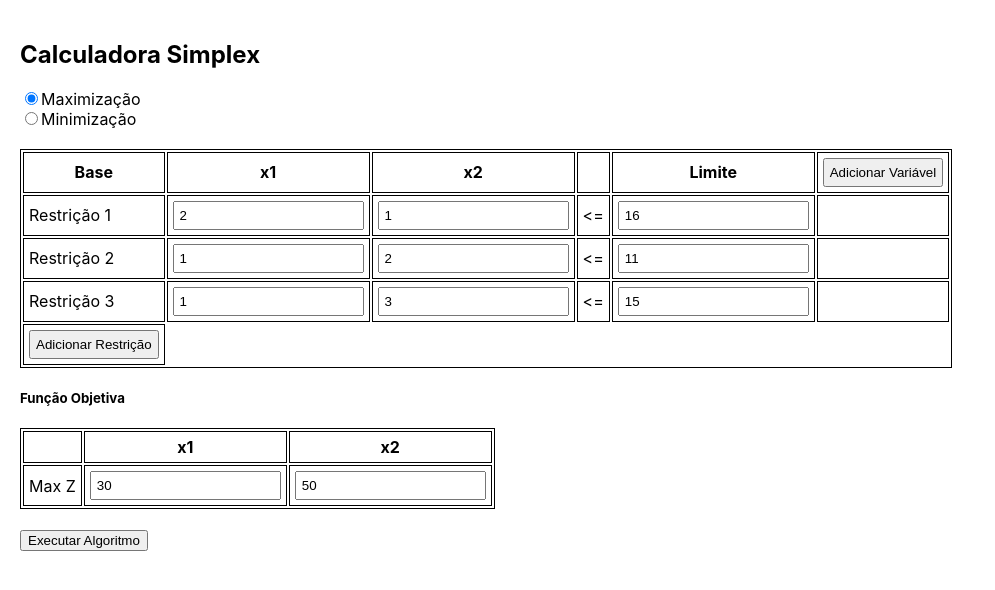
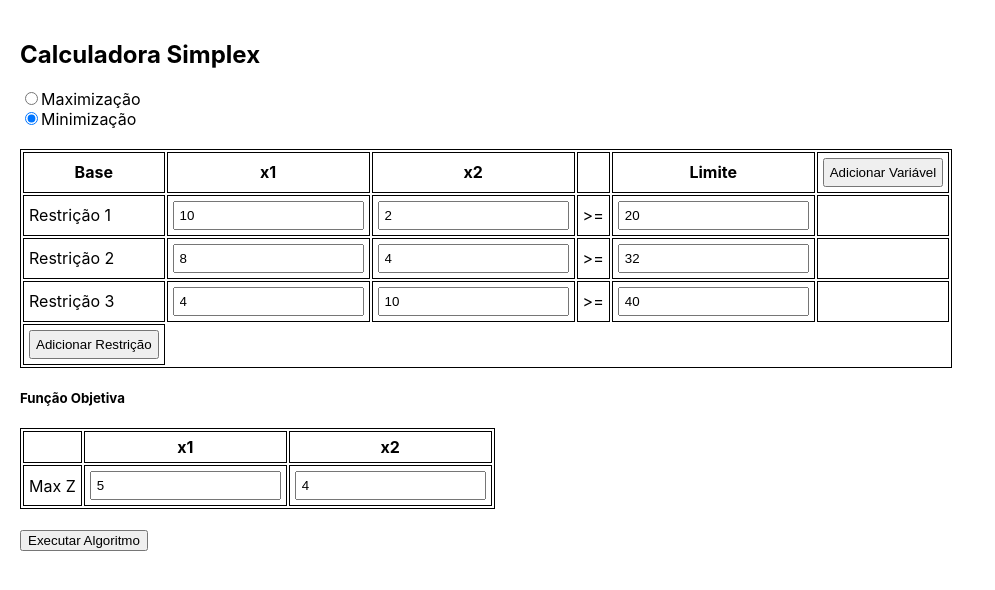
Before and after one commit to lucastomazrm/po-simplex-algorithm, a React (Create React App) app: page / in a window 1280 px wide. Shown: the top 590 px of the page, without its empty margins (0-995 px from the left). Built offline with nearby package versions, Linux system fonts and the light colour scheme.

Commit message:
integrar a funcao de minimizacao

```diff
--- a/src/App.tsx
+++ b/src/App.tsx
@@ -6,12 +6,12 @@
 function App() {
 
   const [variaveis, setVariaveis] = useState<any[]>(["x1", "x2"]);
-  const [restricoes, setRestricoes] = useState<any[][]>([[2, 1], [1, 2], [1, 3]]);
-  const [limites, setLimites] = useState<any[]>([16, 11, 15]);
-  const [objetivo, setObjetivo] = useState("maximizacao");
-  const [funcaoObjetiva, setFuncaoObjetiva] = useState<any[]>([30, 50]);
+  const [restricoes, setRestricoes] = useState<any[][]>([[10, 2], [8, 4], [4, 10]]);
+  const [limites, setLimites] = useState<any[]>([20, 32, 40]);
+  const [objetivo, setObjetivo] = useState("minimizacao");
+  const [funcaoObjetiva, setFuncaoObjetiva] = useState<any[]>([5, 4]);
 
-  const [resultado, setResultado] = useState([[]]);
+  const [resultado, setResultado] = useState<any[]>([[]]);
 
   if (resultado[0].length === 0) {
     return (
@@ -138,9 +138,17 @@
           </table>
           <br />
           <button
-            onClick={() => rodarMaximizacao(variaveis, restricoes, limites, funcaoObjetiva).then((resultado) => {
-              setResultado(resultado);
-            })}
+            onClick={() => {
+              if (objetivo === "maximizacao") {
+                rodarMaximizacao(variaveis, restricoes, limites, funcaoObjetiva).then((resultado) => {
+                  setResultado(resultado);
+                })
+              } else {
+                rodarMinimizacao(variaveis, restricoes, limites, funcaoObjetiva).then((resultado) => {
+                  setResultado(resultado);
+                })
+              }
+            }}
           >
             Executar Algoritmo
         </button>
@@ -171,7 +179,7 @@
             <tbody>
               {step.slice(0, step.length - 1).map((row: any, index: any) => {
                 return (
-                  <tr key={index}>
+                  <tr key={index} >
                     <td key={index}>{resultado[1][interacao][index]}</td>
                     {row.map((column: any, index: any) => (
                       <td key={index}>{column}</td>
--- a/src/minimizacao.js
+++ b/src/minimizacao.js
@@ -1,14 +1,3 @@
-// Teste 1
-
-// let variaveis = ["x1", "x2"];
-// let restricoes = [
-//   [2, 4],
-//   [5, 8],
-//   [1, 0]
-// ];
-// let limites = [250, 460, 44];
-// let funcaoObjetiva = [-14, -22];
-
 let variaveis;
 let restricoes;
 let limites;
@@ -58,24 +47,24 @@
 function selecionarPivo() {
   let menor = 0;
 
-  // Seleciona a coluna do pivô (menor valor negativo)
-  funcaoObjetiva.forEach((valor, index) => {
+  // Seleciona a linha do pivô (menor valor negativo na coluna da Restricao (limite))
+  limites.forEach((valor, index) => {
     if (valor < menor) {
       menor = valor;
-      colunaPivo = index;
+      linhaPivo = index;
     }
   });
 
   menor = Number.MAX_VALUE;
-  restricoes.forEach((linha, index) => {
-    // Não calcular com a linha da função objetiva
-    if (index !== restricoes.length - 1) {
-      // Divide a coluna da restrição pelo valor na mesma linha da coluna do pivô
-      let resultadoDivisao = limites[index] / linha[colunaPivo];
+  restricoes[linhaPivo].forEach((restricao, index) => {
+    // Não calcula com a coluna da Restricao (limite)
+    if (index !== restricoes[linhaPivo].length - 1) {
+      // Divide o elemento da linha FuncaoObjetiva pelo elemento na mesma coluna mas na linha do Pivô
+      let resultadoDivisao = Math.abs(funcaoObjetiva[index] / restricao);
       // Seleciona o menor valor positivo resultante da divisão
       if (resultadoDivisao < menor && resultadoDivisao > 0) {
         menor = resultadoDivisao;
-        linhaPivo = index;
+        colunaPivo = index;
       }
     }
   });
@@ -92,6 +81,7 @@
   let valorPivot = restricoes[linhaPivo][colunaPivo];
   trocas.push([...trocas[trocas.length - 1]]);
   trocas[trocas.length - 1][linhaPivo] = `x${colunaPivo + 1}`;
+
   if (valorPivot !== 1) {
     // Se o pivô for diferente de 1, divide toda a linha pelo valor dele
     restricoes[linhaPivo] = restricoes[linhaPivo].map(coluna => {
@@ -114,9 +104,9 @@
 
 export function rodar(v, r, l, f) {
   variaveis = v;
-  restricoes = r;
-  limites = l;
-  funcaoObjetiva = f.map(x => x * -1);
+  restricoes = r.map(x => x.map(y => y * -1));
+  limites = l.map(x => x * -1);
+  funcaoObjetiva = f;
   trocas = [[...restricoes.map((v, i) => `x${i + variaveis.length + 1}`)]];
 
   qtdVariaveis = variaveis.length;
@@ -130,12 +120,13 @@
   return new Promise((resolve, reject) => {
     steps.push([...restricoes]);
 
-    // Condição de Parada: Todos valores da linha funcaoObjetivo positivo
-    while (funcaoObjetiva.some(valor => valor < 0)) {
+    // Condição de Parada: Todos valores da coluna Rs positivo
+    while (limites.slice(0, limites.length - 1).some(valor => valor < 0)) {
       selecionarPivo();
       aplicarGauss();
       atualizaVariaveis();
       steps.push([...restricoes]);
+      console.log(trocas);
     }
     resolve([steps, trocas]);
   });
```
Also changed, not shown: src/maximizacao.js (+3 -12 lines).
